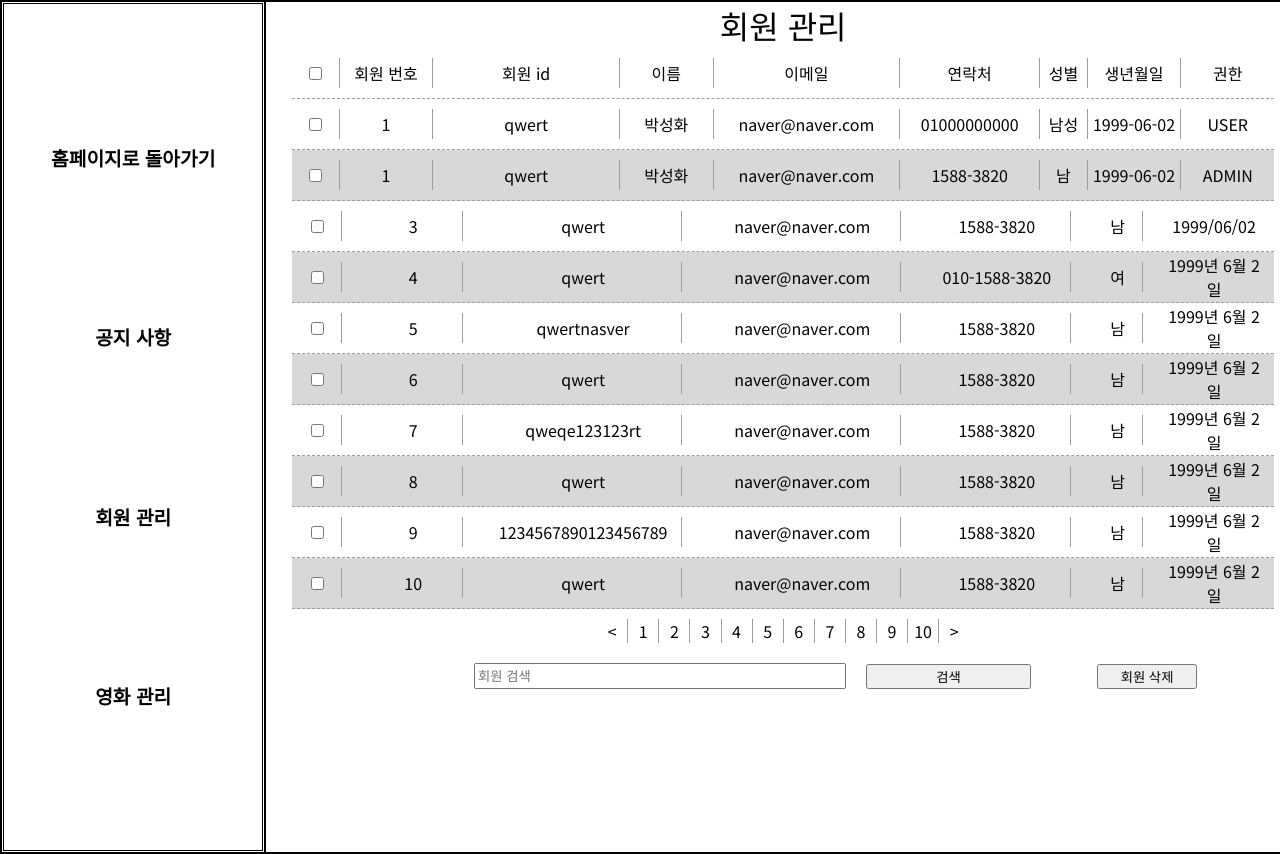
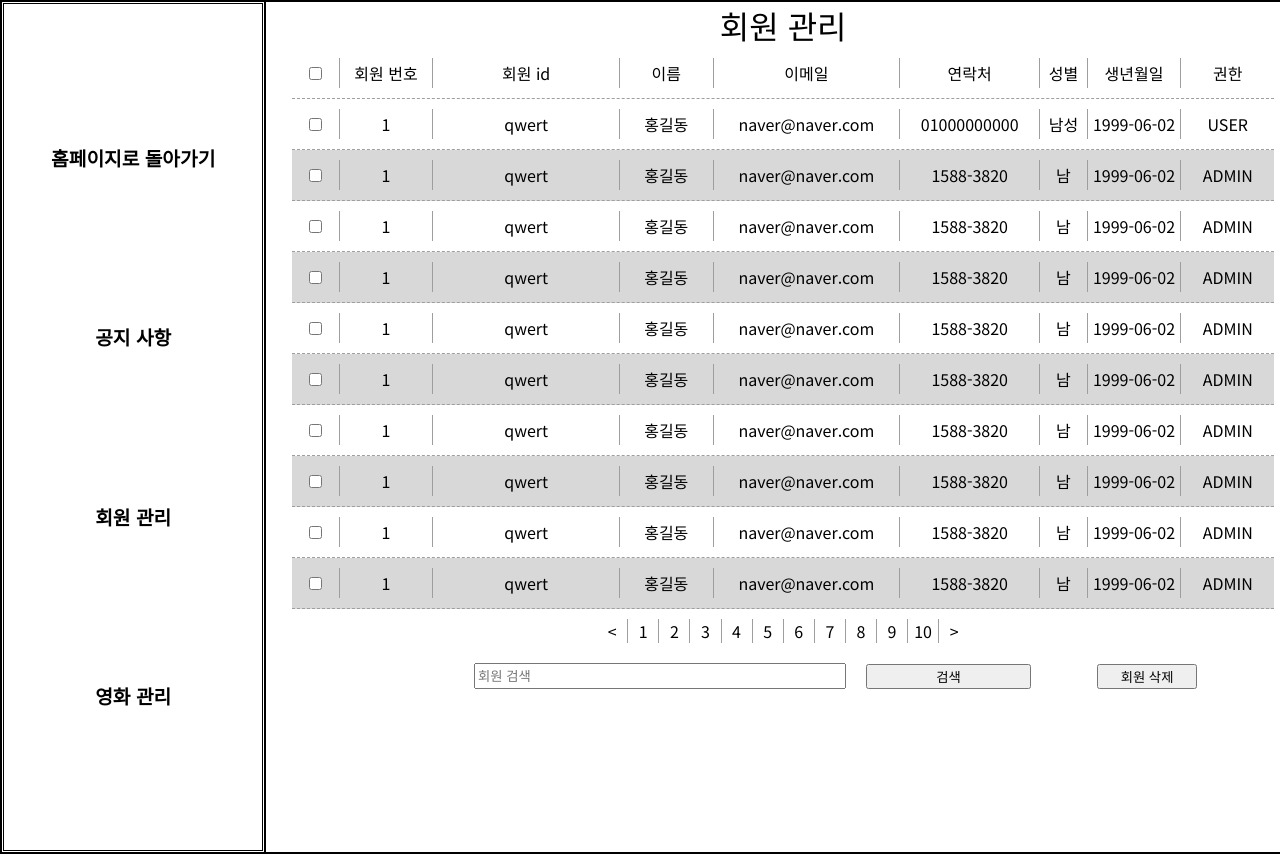
Before and after one commit to CNiZ1945/movie_project, a React (Create React App) app: page /admin/MemberList in a window 1280 px wide. Shown: the top 854 px of the page. Built offline with nearby package versions, Linux system fonts and the light colour scheme.

Commit message:
CNiZ 0719 17:32

```diff
--- a/src/administrator/admin/pages/AdminMemberListPage.js
+++ b/src/administrator/admin/pages/AdminMemberListPage.js
@@ -29,7 +29,7 @@ function AdminMemberListPage() {
                             <li className="mem_phone">연락처</li>
                             <li className="mem_gender">성별</li>
                             <li className="mem_birth">생년월일</li>
-                            <li className="mem_auth">권한</li>
+                            <li className="mem_Role">권한</li>
                         </ul>
                     </div>
                     <div>
@@ -38,97 +38,113 @@ function AdminMemberListPage() {
                             <li className="checkbox"><input type="checkbox" name="" id="" /></li>
                             <li className="mem_no">1</li>
                             <li className="mem_id">qwert</li>
-                            <li className="mem_name">박성화</li>
+                            <li className="mem_name">홍길동</li>
                             <li className="mem_email">naver@naver.com</li>
                             <li className="mem_phone">01000000000</li>
                             <li className="mem_gender">남성</li>
                             <li className="mem_birth">1999-06-02</li>
-                            <li className="mem_auth">USER</li>
+                            <li className="mem_Role">USER</li>
                         </ul>
                         <ul className="list ">
                             <li className="checkbox"><input type="checkbox" name="" id="" /></li>
                             <li className="mem_no">1</li>
                             <li className="mem_id">qwert</li>
-                            <li className="mem_name">박성화</li>
+                            <li className="mem_name">홍길동</li>
                             <li className="mem_email">naver@naver.com</li>
                             <li className="mem_phone">1588-3820</li>
                             <li className="mem_gender">남</li>
                             <li className="mem_birth">1999-06-02</li>
-                            <li className="mem_auth">ADMIN</li>
+                            <li className="mem_Role">ADMIN</li>
                         </ul>
-
                         <ul className="list ">
                             <li className="checkbox"><input type="checkbox" name="" id="" /></li>
-                            <li className="mem_no">3</li>
+                            <li className="mem_no">1</li>
                             <li className="mem_id">qwert</li>
+                            <li className="mem_name">홍길동</li>
                             <li className="mem_email">naver@naver.com</li>
                             <li className="mem_phone">1588-3820</li>
                             <li className="mem_gender">남</li>
-                            <li className="mem_birth">1999/06/02</li>
+                            <li className="mem_birth">1999-06-02</li>
+                            <li className="mem_Role">ADMIN</li>
                         </ul>
                         <ul className="list ">
                             <li className="checkbox"><input type="checkbox" name="" id="" /></li>
-                            <li className="mem_no">4</li>
+                            <li className="mem_no">1</li>
                             <li className="mem_id">qwert</li>
+                            <li className="mem_name">홍길동</li>
                             <li className="mem_email">naver@naver.com</li>
-                            <li className="mem_phone">010-1588-3820</li>
-                            <li className="mem_gender">여</li>
-                            <li className="mem_birth">1999년 6월 2일</li>
+                            <li className="mem_phone">1588-3820</li>
+                            <li className="mem_gender">남</li>
+                            <li className="mem_birth">1999-06-02</li>
+                            <li className="mem_Role">ADMIN</li>
                         </ul>
                         <ul className="list ">
                             <li className="checkbox"><input type="checkbox" name="" id="" /></li>
-                            <li className="mem_no">5</li>
-                            <li className="mem_id">qwertnasver</li>
+                            <li className="mem_no">1</li>
+                            <li className="mem_id">qwert</li>
+                            <li className="mem_name">홍길동</li>
                             <li className="mem_email">naver@naver.com</li>
                             <li className="mem_phone">1588-3820</li>
                             <li className="mem_gender">남</li>
-                            <li className="mem_birth">1999년 6월 2일</li>
+                            <li className="mem_birth">1999-06-02</li>
+                            <li className="mem_Role">ADMIN</li>
                         </ul>
                         <ul className="list ">
                             <li className="checkbox"><input type="checkbox" name="" id="" /></li>
-                            <li className="mem_no">6</li>
+                            <li className="mem_no">1</li>
                             <li className="mem_id">qwert</li>
+                            <li className="mem_name">홍길동</li>
                             <li className="mem_email">naver@naver.com</li>
                             <li className="mem_phone">1588-3820</li>
                             <li className="mem_gender">남</li>
-                            <li className="mem_birth">1999년 6월 2일</li>
+                            <li className="mem_birth">1999-06-02</li>
+                            <li className="mem_Role">ADMIN</li>
                         </ul>
                         <ul className="list ">
                             <li className="checkbox"><input type="checkbox" name="" id="" /></li>
-                            <li className="mem_no">7</li>
-                            <li className="mem_id">qweqe123123rt</li>
+                            <li className="mem_no">1</li>
+                            <li className="mem_id">qwert</li>
+                            <li className="mem_name">홍길동</li>
                             <li className="mem_email">naver@naver.com</li>
                             <li className="mem_phone">1588-3820</li>
                             <li className="mem_gender">남</li>
-                            <li className="mem_birth">1999년 6월 2일</li>
+                            <li className="mem_birth">1999-06-02</li>
+                            <li className="mem_Role">ADMIN</li>
                         </ul>
                         <ul className="list ">
                             <li className="checkbox"><input type="checkbox" name="" id="" /></li>
-                            <li className="mem_no">8</li>
+                            <li className="mem_no">1</li>
                             <li className="mem_id">qwert</li>
+                            <li className="mem_name">홍길동</li>
                             <li className="mem_email">naver@naver.com</li>
                             <li className="mem_phone">1588-3820</li>
                             <li className="mem_gender">남</li>
-                            <li className="mem_birth">1999년 6월 2일</li>
+                            <li className="mem_birth">1999-06-02</li>
+                            <li className="mem_Role">ADMIN</li>
                         </ul>
                         <ul className="list ">
                             <li className="checkbox"><input type="checkbox" name="" id="" /></li>
-                            <li className="mem_no">9</li>
-                            <li className="mem_id">1234567890123456789</li>
+                            <li className="mem_no">1</li>
+                            <li className="mem_id">qwert</li>
+                            <li className="mem_name">홍길동</li>
                             <li className="mem_email">naver@naver.com</li>
                             <li className="mem_phone">1588-3820</li>
                             <li className="mem_gender">남</li>
-                            <li className="mem_birth">1999년 6월 2일</li>
+                            <li className="mem_birth">1999-06-02</li>
+                            <li className="mem_Role">ADMIN</li>
                         </ul>
                         <ul className="list ">
                             <li className="checkbox"><input type="checkbox" name="" id="" /></li>
-                            <li className="mem_no">10</li>
+                            <li className="mem_no">1</li>
                             <li className="mem_id">qwert</li>
+                            <li className="mem_name">홍길동</li>
                             <li className="mem_email">naver@naver.com</li>
                             <li className="mem_phone">1588-3820</li>
                             <li className="mem_gender">남</li>
-                            <li className="mem_birth">1999년 6월 2일</li>
+                            <li className="mem_birth">1999-06-02</li>
+                            <li className="mem_Role">ADMIN</li>
                         </ul>
+
 
                     </div>
                 </div>
--- a/src/administrator/admin/pages/AdminMovieUploadFilePage.js
+++ b/src/administrator/admin/pages/AdminMovieUploadFilePage.js
@@ -1,5 +1,5 @@
 import React from 'react';
-import {useNavigate} from "react-router-dom";
+import { useNavigate } from "react-router-dom";
 
 // css
 import '../../../common/css/AdminMovieUpload.css';
@@ -32,9 +32,13 @@ function AdminMovieUploadFilePage() {
                         <label for="" className="label">
                             <div>제목: </div>
                             <div>
-                            <input type="text" name="" id="" required readOnly/>
+                                <input type="text" name="" id="" required readOnly />
                             </div>
+                            {/* <div><input type='submit' />입력하기</div> */}
                         </label>
+                    </form>
+
+                    <form action="" className="UploadInfoForm">
                         <label>
                             <div>예고편: </div>
                             <div>
--- a/src/administrator/admin/pages/AdminMovieUploadPage.js
+++ b/src/administrator/admin/pages/AdminMovieUploadPage.js
@@ -1,5 +1,5 @@
 import React from 'react';
-import {useNavigate} from "react-router-dom";
+import { useNavigate } from "react-router-dom";
 
 import '../../../common/css/AdminMovieUpload.css';
 
@@ -24,27 +24,29 @@ function AdminMovieUploadPage() {
                     <h2>영화 업로드</h2>
                 </div>
                 <div className="UploadInfo">
-                <form action="" className="UploadInfoForm">
+                    <form action="" className="UploadTitleForm">
 
                         <label for="" className="label">
                             <div>제목: </div>
-                        <div>
-                            <input type="text" name="" id="" required />
+                            <div className='MovieTitleInputDiv'>
+                                <input type="text" name="" id="" required className='MovieTitleInput' />
+                                <input type='submit' className='MovietitleSubmit' value={"제목 업로드"} />
                             </div>
                         </label>
+                    </form>
 
-
+                    <form action="" className="UploadInfoForm">
                         <label for="">
                             <div>감독: </div>
                             <div>
-                            <input type="text" name="" id="" required />
+                                <input type="text" name="" id="" required className='MovieUploadInput' />
                             </div>
                         </label>
 
                         <label for="">
                             <div>배우: </div>
                             <div>
-                            <input type="text" name="" id="" required />
+                                <input type="text" name="" id="" required className='MovieUploadInput' />
                             </div>
                         </label>
 
@@ -52,7 +54,7 @@ function AdminMovieUploadPage() {
                             <div>장르:</div>
                             <div>
 
-                            <input type="text" name="" id="" required />
+                                <input type="text" name="" id="" required className='MovieUploadInput' />
                             </div>
                         </label>
 
@@ -60,7 +62,7 @@ function AdminMovieUploadPage() {
                             <div>시간:</div>
                             <div>
 
-                            <input type="text" name="" id="" required />
+                                <input type="text" name="" id="" required className='MovieUploadInput' />
                             </div>
                         </label>
 
@@ -68,7 +70,7 @@ function AdminMovieUploadPage() {
                             <div>스틸컷: </div>
                             <div>
 
-                            <input type="text" name="" id="" required />
+                                <input type="text" name="" id="" required className='MovieUploadInput' />
                             </div>
                         </label>
 
@@ -76,14 +78,14 @@ function AdminMovieUploadPage() {
                             <div>포스터: </div>
                             <div>
 
-                            <input type="text" name="" id="" required />
+                                <input type="text" name="" id="" required className='MovieUploadInput' />
                             </div>
                         </label>
 
                         <label for="">
                             <div>줄거리:</div>
                             <div>
-                            <input type="text" name="" id="" required />
+                                <input type="text" name="" id="" required className='MovieUploadInput' />
 
                             </div>
                         </label>
@@ -92,14 +94,14 @@ function AdminMovieUploadPage() {
                             <div>시청등급:</div>
                             <div>
 
-                            <input type="text" name="" id="" required />
+                                <input type="text" name="" id="" required className='MovieUploadInput' />
                             </div>
                         </label>
 
                         <label for="">
                             <div>제작년도: </div>
                             <div>
-                            <input type="text" name="" id="" required />
+                                <input type="text" name="" id="" required className='MovieUploadInput' />
 
                             </div>
                         </label>
--- a/src/common/css/AdminMemberList.css
+++ b/src/common/css/AdminMemberList.css
@@ -61,7 +61,7 @@
 .mem_birth{
 	width: 10%;
 }
-.mem_auth{
+.mem_Role{
 	width: 10%;
 }
 .list li:first-child{
--- a/src/common/css/AdminMovieUpload.css
+++ b/src/common/css/AdminMovieUpload.css
@@ -1,28 +1,27 @@
-
-.UploadBody{
-	width: 80%;
+.UploadBody {
+    width: 80%;
     height: 100%;
-	font-size: 1.2rem;
+    font-size: 1.2rem;
     display: flex;
     flex-direction: column;
 }
 
-.AdminUploadHead{
+.AdminUploadHead {
     font-size: 2rem;
     margin-top: 10px;
     margin-bottom: 10px;
 }
 
-.UploadInfo{
+.UploadInfo {
     width: 80%;
 }
 
-.UploadInfoForm{
+.UploadInfoForm {
     display: flex;
     flex-direction: column;
 }
 
-.UploadInfoForm > label{
+.UploadInfoForm>label {
     width: 80%;
     display: flex;
     margin-top: 20px;
@@ -31,13 +30,14 @@
 
 }
 
-.UploadInfoForm > label > div:first-child{
+.UploadInfoForm>label>div:first-child {
     width: 30%;
     text-align: right;
     /* display: flex; */
     /* align-items: right; */
 }
-.UploadInfoForm > label > div:last-child{
+
+.UploadInfoForm>label>div:last-child {
     width: 60%;
     text-align: right;
     display: flex;
@@ -45,12 +45,47 @@
     /* border: 1px solid blue; */
 }
 
-.UploadInfoForm > label > div:last-child > input{
+.UploadInfoForm>label>div:last-child>input {
     width: 100%;
     height: 25px;
 }
 
-.MovieUploadBtn{
+.UploadTitleForm {
+    width: 80%;
+    /* border: 1px solid red; */
+    margin-bottom: 10px;
+
+}
+
+.UploadTitleForm>.label {
+    width: 100%;
+    display: flex;
+}
+
+.UploadTitleForm>.label>div:first-child {
+    width: 30%;
+    /* border: 1px solid blue; */
+    text-align: right;
+}
+
+.MovieTitleInputDiv {
+    width: 60%;
+    display: flex;
+    /* border: 1px solid black; */
+}
+
+.MovieTitleInput{
+    width: 80%;
+    height: 25px;
+}
+
+
+.MovietitleSubmit {
+    margin-left: 10px;
+    /* border: 1px solid red; */
+}
+
+.MovieUploadBtn {
     /* text-align: center; */
     width: 200px;
     height: 50px;
```
Lines whose indentation alone changed are shown as unchanged.
